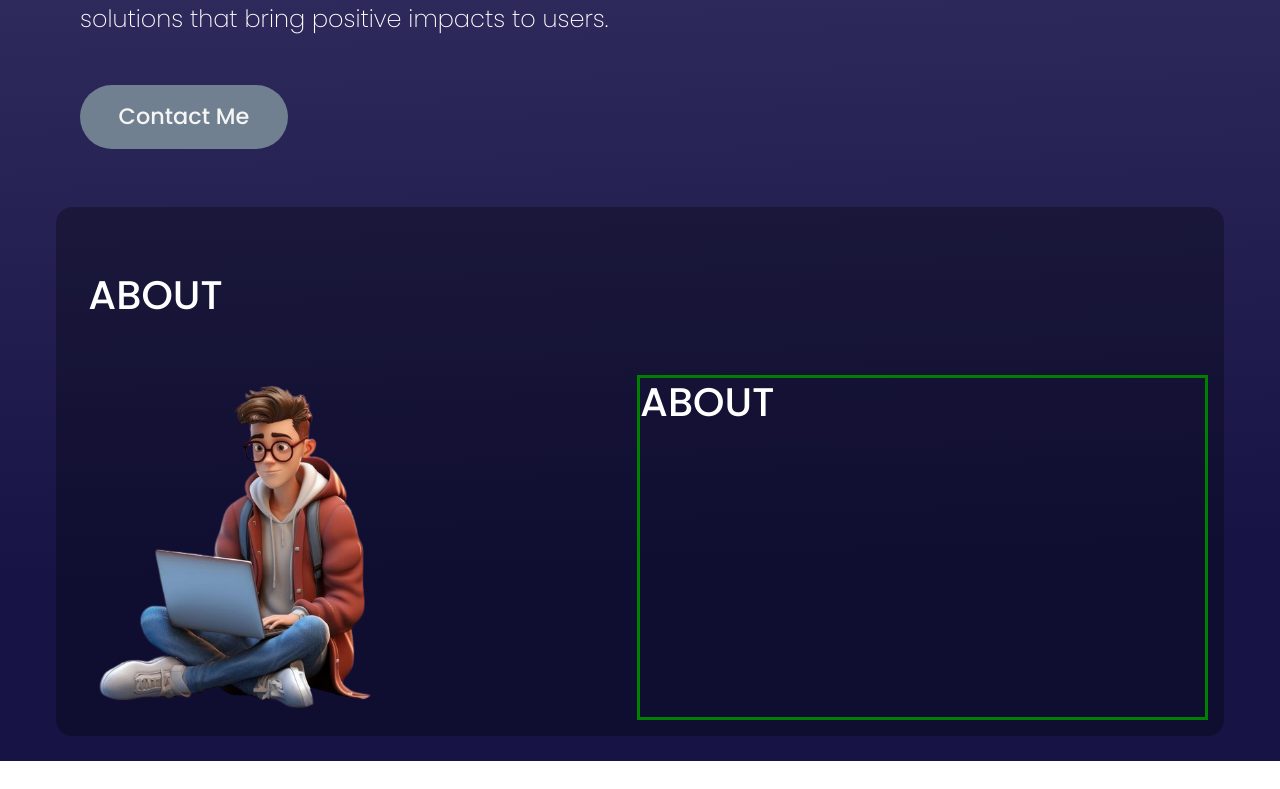
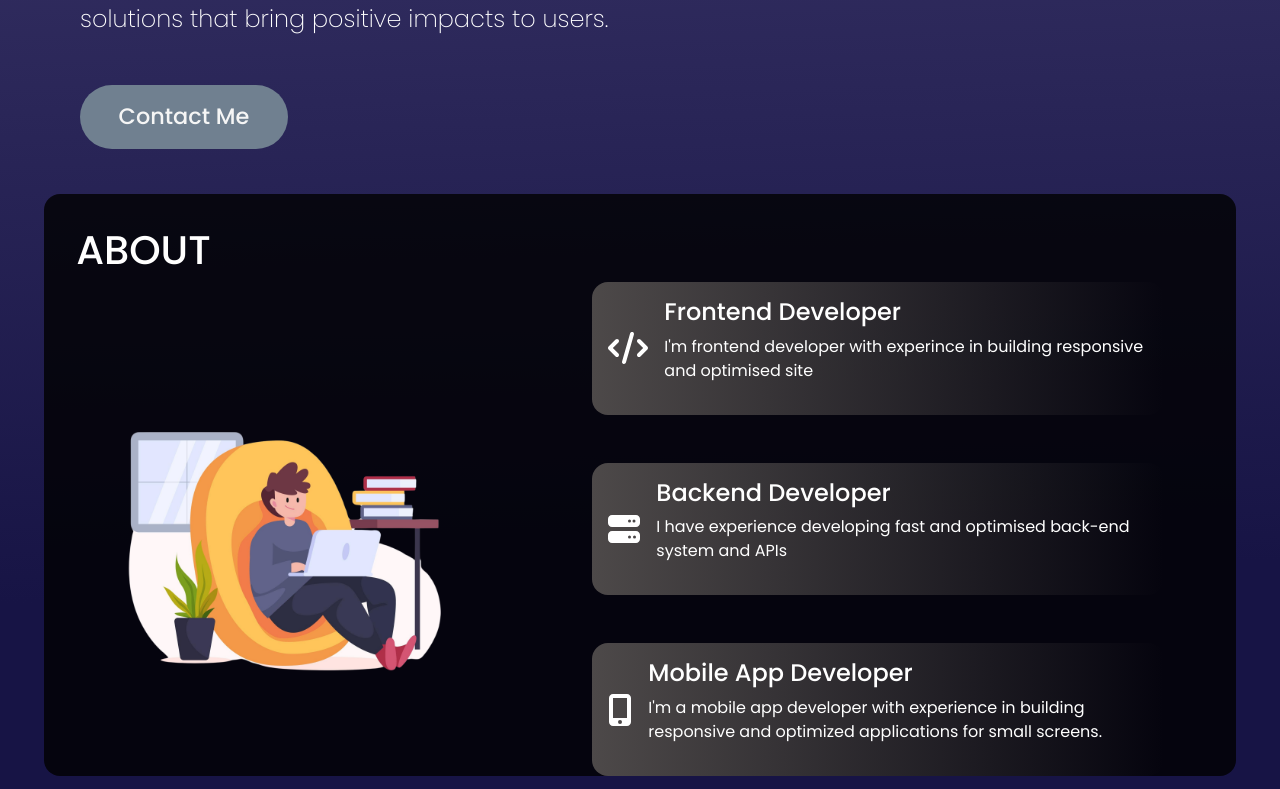
Before and after one commit to vishalgaddam873/vishal-gaddam, a React (Create React App) app: page / in a window 1280 px wide. Shown: the part 462-1251 px from the top of the page. Before the commit the page ends 1223 px from the top, so only its background shows below. Built offline with nearby package versions, Linux system fonts and the light colour scheme.

Commit message:
Added About Section

```diff
--- a/package.json
+++ b/package.json
@@ -3,6 +3,9 @@
   "version": "0.1.0",
   "private": true,
   "dependencies": {
+    "@fortawesome/fontawesome-svg-core": "^6.5.1",
+    "@fortawesome/free-solid-svg-icons": "^6.5.1",
+    "@fortawesome/react-fontawesome": "^0.2.0",
     "@testing-library/jest-dom": "^5.17.0",
     "@testing-library/react": "^13.4.0",
     "@testing-library/user-event": "^13.5.0",
--- a/src/pages/About/style.css
+++ b/src/pages/About/style.css
@@ -3,23 +3,26 @@
     flex-direction: column;
     justify-content: center;
     align-items: center;
-    padding: 2%;
+    padding: 1%;
   }
 
 
 .about-container {
     width: 95%;
-    background-color: rgba(0, 0, 0, 0.3);
-    padding: 1rem;
+    background-color: rgba(0, 0, 0, 0.8);
     border-radius: 1rem;
 }
 .about-top-container {
     width: 100%;
-    padding: 3rem 1rem;
+    padding-left: 2rem;
+    padding-top: 2rem;
 }
 .about-title {
     font-size: 2.5rem;
     font-weight: 500;
+    @media (max-width: 768px) {
+        font-size: 1.5rem;
+    }
 }
 
 .about-bottom-container {
@@ -27,17 +30,40 @@
 }
 
 .about-bottom-left-container {
-    flex: 1;
+    flex: 0.4;
+    display: flex;
     justify-content: center;
     align-items: center;
+
+    @media (max-width: 768px) {
+        display: none;
+    }
 }
 
 .about-pic {
-    width: 60%;
-    align-self: center;
+    width: 80%;
 }
 
 .about-bottom-right-container {
-    flex: 1;
-    border: 3px solid green;
+    flex: 0.6;
+    display: flex;
+    justify-content: center;
+    align-items: center;
+    flex-direction: column;
+    gap: 3rem;
+    @media (max-width: 768px) {
+        flex: 1;
+        font-size: 0.8rem;
+    }
 }
+
+.about-card-container {
+    display: flex;
+    width: 80%;
+    /* justify-content: center; */
+    align-items: center;
+    padding: 1rem;
+    gap:1rem;
+    border-radius: 1rem;
+    background-image: linear-gradient(to right,  rgb(77, 73, 73), rgba(255,0,0,0));
+}
--- a/src/pages/About/view.js
+++ b/src/pages/About/view.js
@@ -1,3 +1,10 @@
+import React from 'react';
+import { FontAwesomeIcon } from '@fortawesome/react-fontawesome';
+import {
+	faCode,
+	faServer,
+	faMobileAlt,
+} from '@fortawesome/free-solid-svg-icons';
 import './style.css';
 import AboutLogo from '../../assets/images/about.png';
 
@@ -17,7 +24,37 @@ export default (props) => (
 					/>
 				</div>
 				<div className='about-bottom-right-container'>
-					<h1>ABOUT</h1>
+					<div className='about-card-container'>
+						<FontAwesomeIcon icon={faCode} size='2x' />
+						<div className=''>
+							<h4>Frontend Developer</h4>
+							<p>
+								I'm frontend developer with experince in building responsive and
+								optimised site
+							</p>
+						</div>
+					</div>
+
+					<div className='about-card-container'>
+						<FontAwesomeIcon icon={faServer} size='2x' />
+						<div className=''>
+							<h4>Backend Developer</h4>
+							<p>
+								I have experience developing fast and optimised back-end system and APIs
+							</p>
+						</div>
+					</div>
+
+					<div className='about-card-container'>
+						<FontAwesomeIcon icon={faMobileAlt} size='2x' />
+						<div>
+							<h4>Mobile App Developer</h4>
+							<p>
+								I'm a mobile app developer with experience in building responsive and
+								optimized applications for small screens.
+							</p>
+						</div>
+					</div>
 				</div>
 			</div>
 		</div>
--- a/src/pages/Home/view.js
+++ b/src/pages/Home/view.js
@@ -1,3 +1,4 @@
+import React from 'react';
 import './style.css';
 
 export default (props) => (
```
Also changed, not shown: src/assets/images/about.png, 1 other file (tests, documents, lock files or other folders).
